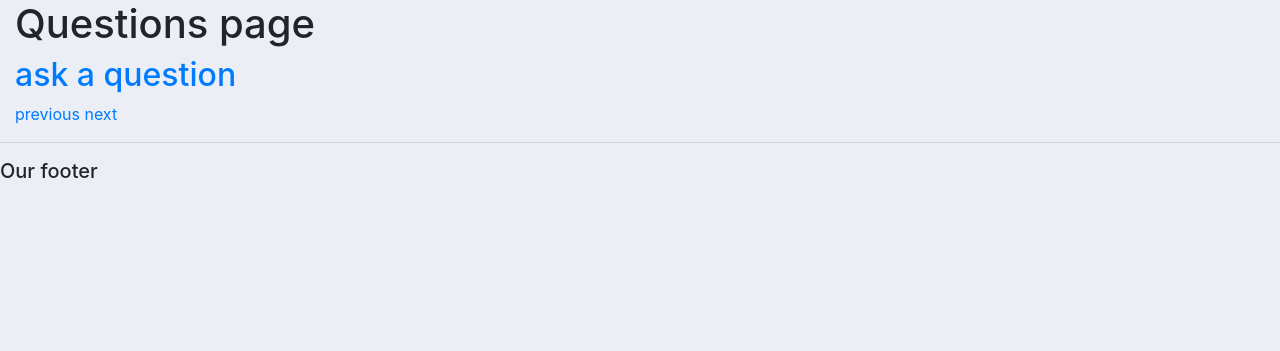
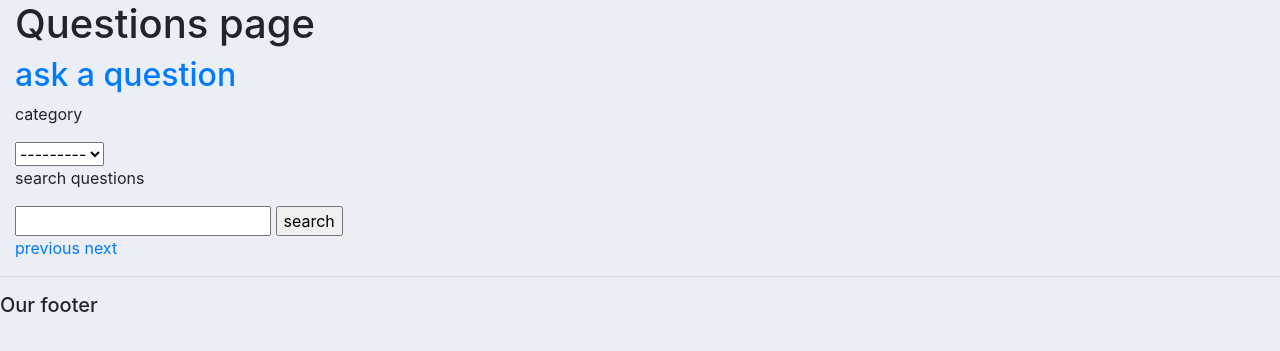
Before and after one commit to DevelopersLeague/StudNet, a Django app: page /forum/1/ in a window 1280 px wide. Shown: the part 56-407 px from the top of the page. Run offline with Django 3.2, Linux system fonts and the light colour scheme; the visitor is signed in with stand-in values (Sample User, id 1); data that the repository does not hold is empty; some libraries are stand-ins or nearby versions.

Commit message:
add searching by questions and categories

```diff
--- /dev/null
+++ b/forum/filters.py
@@ -0,0 +1,13 @@
+import django_filters
+from django_filters import CharFilter
+from .models import *
+
+
+class QuestionFilter(django_filters.FilterSet):
+    question_text = CharFilter(
+        field_name="question_text", lookup_expr="icontains")
+
+    class Meta:
+        model = Question
+        fields = "__all__"
+        exclude = ["user_id", "created_on"]
--- a/forum/templates/forum/forum.html
+++ b/forum/templates/forum/forum.html
@@ -2,6 +2,20 @@
     {% block content %}
         <h1>Questions page</h1>
         <h2><a href="{% url 'question_create' %}">ask a question</a></h2>
+
+        <!-- searching -->
+        <div class="search-form">
+            <form action="" method="GET">
+                {% csrf_token %}
+                <p>category</p>
+                {{question_filter.form.category_id}}
+                <p>search questions</p>
+                {{question_filter.form.question_text}}
+                <input type="submit" value="search">
+            </form>
+        </div>
+
+        <!-- question listing -->
         {% for question in questions%}
             <div class="question">
                 <h2><a href="{% url 'question_display' question.id %}">{{question.question_text}}</a></h2>
--- a/forum/templates/forum/question_display.html
+++ b/forum/templates/forum/question_display.html
@@ -6,8 +6,7 @@
 
         <h1>{{question.question_text}}</h1>
         <p>asked by: {{question.user_id}}</p>
-        <p><a href="{% url 'answer_create' question.id %}">answer this question</a></p>
-
+        <p>category: {{question.category_id}}</p>
         {% if current_user == author %}
             <a href="{% url 'question_update' question.id %}">update</a>
             <form action="{% url 'question_delete' question.id %}" method="POST">
@@ -15,6 +14,7 @@
                 <input type="submit" value="delete">
             </form>
         {% endif %}
+        <p><a href="{% url 'answer_create' question.id %}">answer this question</a></p>
 
     </div>
 
--- a/forum/views.py
+++ b/forum/views.py
@@ -4,6 +4,7 @@ from django.contrib.auth.forms import UserCreationForm
 from django.contrib.auth import authenticate, login, logout
 from django.contrib import messages  # for flash messages
 from .models import *
+from .filters import *
 # from .forms import CreateUserForm
 from .forms import *
 
@@ -81,6 +82,10 @@ def home(request):
 @login_required(login_url='login')
 def forum(request, page):
     questions = Question.objects.all().order_by('-created_on')
+    # for searching
+    question_filter = QuestionFilter(request.GET, queryset=questions)
+    questions = question_filter.qs
+
     min_index = (page-1)*10
     max_index = min((page*10)-1, len(questions)-1)
     if len(questions) % 10 == 0:
@@ -89,7 +94,8 @@ def forum(request, page):
         max_page = len(questions)//10 + 1
     context = {'questions': questions[min_index:max_index+1],
                'next_page': min(page+1, max_page),
-               'previous_page': max(page-1, 1)
+               'previous_page': max(page-1, 1),
+               'question_filter': question_filter
                }
     return render(request, 'forum/forum.html', context)
 
@@ -227,3 +233,5 @@ def updates(request):
     updates = Update.objects.all().order_by('-created_on')
     context = {'updates': updates}
     return render(request, 'forum/updates.html', context)
+
+# searching ------------------------------------------------------------------
--- a/student_portal/settings.py
+++ b/student_portal/settings.py
@@ -39,7 +39,8 @@ INSTALLED_APPS = [
     'django.contrib.messages',
     'django.contrib.staticfiles',
     # 'forum.apps.ForumConfig',
-    'forum'
+    'forum',
+    'django_filters'
 ]
 
 MIDDLEWARE = [
@@ -122,4 +123,4 @@ USE_TZ = True
 # https://docs.djangoproject.com/en/3.1/howto/static-files/
 
 STATIC_URL = '/static/'
-STATICFILES_DIRS = ( os.path.join('static'), )
+STATICFILES_DIRS = (os.path.join('static'), )
```
